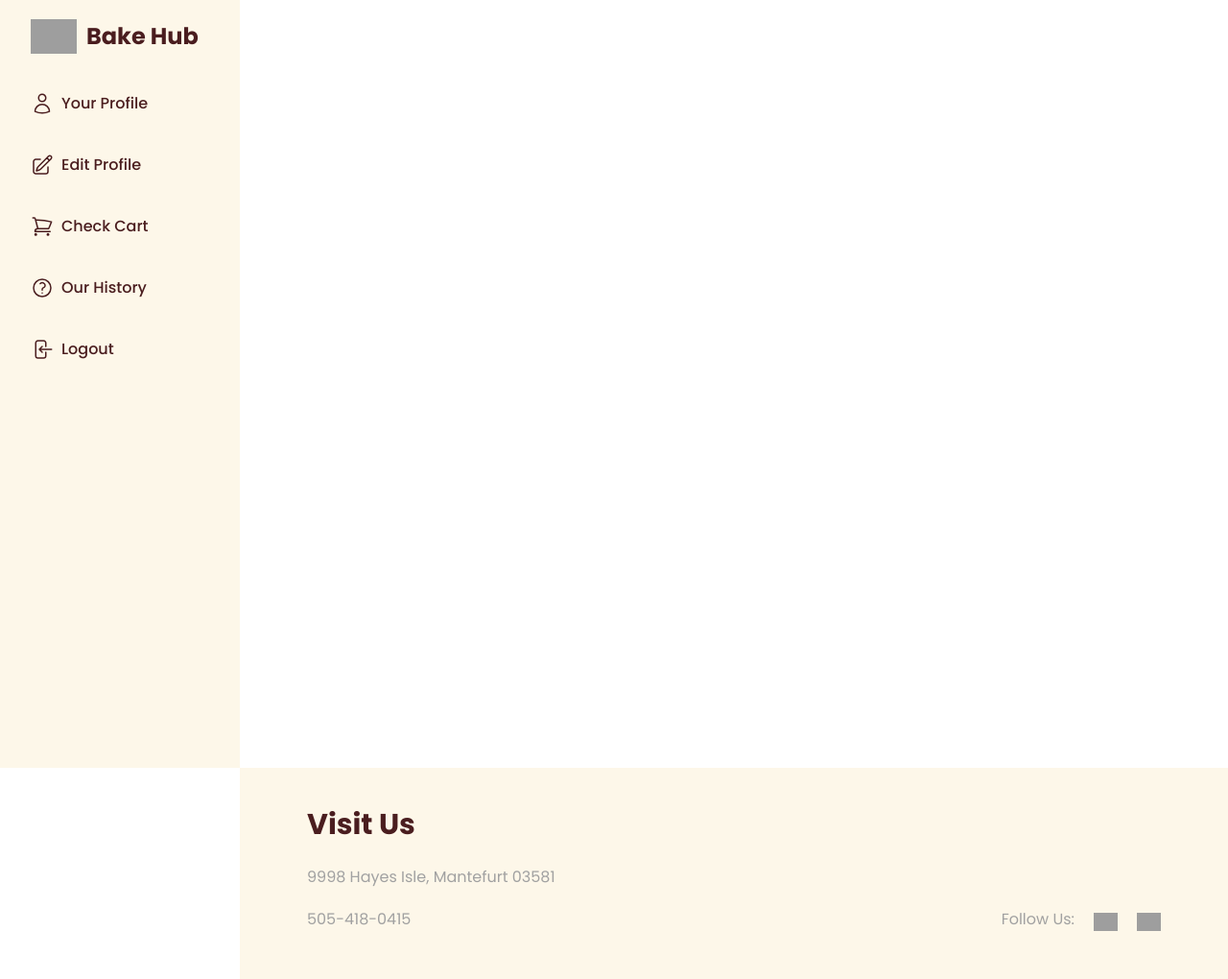
After one commit to Lance19Kent/Bakehub---Static, a PHP site: page /profile.html in a window 1280 px wide. The commit adds this page. Shown: the whole page at 96% size. Run offline with PHP 8.4, Linux system fonts and the light colour scheme; grey boxes are pictures that could not be loaded.

Commit message:
Adding Profile Page pt. 1

```diff
--- /dev/null
+++ b/profile.html
@@ -0,0 +1,81 @@
+<!doctype html>
+<html>
+<head>
+    <meta charset="UTF-8">
+    <meta name="viewport" content="width=device-width, initial-scale=1.0">
+    <link href="/src/output.css" rel="stylesheet">
+    <link rel="preconnect" href="https://fonts.googleapis.com">
+    <link rel="preconnect" href="https://fonts.gstatic.com" crossorigin>
+    <link href="https://fonts.googleapis.com/css2?family=Poppins:ital,wght@0,100;0,200;0,300;0,400;0,500;0,600;0,700;0,800;0,900;1,100;1,200;1,300;1,400;1,500;1,600;1,700;1,800;1,900&display=swap" rel="stylesheet">
+</head>
+<body class="w-full min-h-screen">
+
+    <nav class="min-h-screen w-[250px] bg-(--bg-color) py-5 px-8 fixed">
+        <ul class="text-(--maroon-color) text-[16px] flex gap-10 flex-col font-medium">
+            <li class="flex items-center gap-2.5">
+                <img src="assets/bakehub-logo.svg" alt="Bakehub Logo" class="w-12">
+                <a href="index.html" class="text-(--maroon-color) font-bold text-[24px]">Bake Hub</a>
+            </li>
+            <li class="flex gap-2">
+                <svg xmlns="http://www.w3.org/2000/svg" fill="none" viewBox="0 0 24 24" stroke-width="1.5" stroke="currentColor" class="w-6">
+                <path stroke-linecap="round" stroke-linejoin="round" d="M15.75 6a3.75 3.75 0 1 1-7.5 0 3.75 3.75 0 0 1 7.5 0ZM4.501 20.118a7.5 7.5 0 0 1 14.998 0A17.933 17.933 0 0 1 12 21.75c-2.676 0-5.216-.584-7.499-1.632Z" />
+                </svg>
+
+                <span>Your Profile</span>
+            </li>
+            <li class="flex gap-2">
+                <svg xmlns="http://www.w3.org/2000/svg" fill="none" viewBox="0 0 24 24" stroke-width="1.5" stroke="currentColor" class="w-6">
+                <path stroke-linecap="round" stroke-linejoin="round" d="m16.862 4.487 1.687-1.688a1.875 1.875 0 1 1 2.652 2.652L10.582 16.07a4.5 4.5 0 0 1-1.897 1.13L6 18l.8-2.685a4.5 4.5 0 0 1 1.13-1.897l8.932-8.931Zm0 0L19.5 7.125M18 14v4.75A2.25 2.25 0 0 1 15.75 21H5.25A2.25 2.25 0 0 1 3 18.75V8.25A2.25 2.25 0 0 1 5.25 6H10" />
+                </svg>
+                <span>Edit Profile</span>
+            </li>
+            <li class="flex gap-2">
+                <svg xmlns="http://www.w3.org/2000/svg" fill="none" viewBox="0 0 24 24" stroke-width="1.5" stroke="currentColor" class="w-6">
+                <path stroke-linecap="round" stroke-linejoin="round" d="M2.25 3h1.386c.51 0 .955.343 1.087.835l.383 1.437M7.5 14.25a3 3 0 0 0-3 3h15.75m-12.75-3h11.218c1.121-2.3 2.1-4.684 2.924-7.138a60.114 60.114 0 0 0-16.536-1.84M7.5 14.25 5.106 5.272M6 20.25a.75.75 0 1 1-1.5 0 .75.75 0 0 1 1.5 0Zm12.75 0a.75.75 0 1 1-1.5 0 .75.75 0 0 1 1.5 0Z" />
+                </svg>
+
+
+                <span>Check Cart</span>
+            </li>
+            <li class="flex gap-2">
+                <svg xmlns="http://www.w3.org/2000/svg" fill="none" viewBox="0 0 24 24" stroke-width="1.5" stroke="currentColor" class="w-6">
+                <path stroke-linecap="round" stroke-linejoin="round" d="M9.879 7.519c1.171-1.025 3.071-1.025 4.242 0 1.172 1.025 1.172 2.687 0 3.712-.203.179-.43.326-.67.442-.745.361-1.45.999-1.45 1.827v.75M21 12a9 9 0 1 1-18 0 9 9 0 0 1 18 0Zm-9 5.25h.008v.008H12v-.008Z" />
+                </svg>
+                <span>Our History</span>
+            </li>
+            <li class="flex gap-2">
+                <svg xmlns="http://www.w3.org/2000/svg" fill="none" viewBox="0 0 24 24" stroke-width="1.5" stroke="currentColor" class="w-6">
+                <path stroke-linecap="round" stroke-linejoin="round" d="M15.75 9V5.25A2.25 2.25 0 0 0 13.5 3h-6a2.25 2.25 0 0 0-2.25 2.25v13.5A2.25 2.25 0 0 0 7.5 21h6a2.25 2.25 0 0 0 2.25-2.25V15M12 9l-3 3m0 0 3 3m-3-3h12.75" />
+                </svg>
+
+
+                <span>Logout</span>
+            </li>
+        </ul>
+    </nav>
+
+    <div class="pl-[250px]">
+    <main class="flex-1 w-full min-h-screen">
+
+
+    </main>
+
+    <!-- Footer -->
+    <footer class="w-full h-[220px] bg-(--bg-color) flex px-[70px] items-center py-[50px]">
+        <div class="w-full h-full flex flex-col gap-5 justify-end">
+            <h1 class="text-[30px] font-bold text-(--maroon-color)">Visit Us</h1>
+            <p class="text-[16px] text-(--gray-color)">9998 Hayes Isle, Mantefurt 03581</p>
+            <p class="text-[16px] text-(--gray-color)">505-418-0415</p>
+        </div>
+        <div class="w-full h-full flex gap-5 items-end justify-end">
+            <p class="text-[16px] text-(--gray-color)">Follow Us:</p>
+            <img src="assets/Facebook.svg" class="w-[25px]">
+            <img src="assets/Instagram.svg" class="w-[25px]">
+        </div>
+    </footer>
+    <!--/ Footer  -->
+    </div>
+
+
+</body>
+</html>
--- a/src/output.css
+++ b/src/output.css
@@ -226,8 +232,20 @@
   .min-h-screen {
     min-height: 100vh;
   }
+  .w-4 {
+    width: calc(var(--spacing) * 4);
+  }
   .w-4\.5 {
     width: calc(var(--spacing) * 4.5);
+  }
+  .w-6 {
+    width: calc(var(--spacing) * 6);
+  }
+  .w-10 {
+    width: calc(var(--spacing) * 10);
+  }
+  .w-12 {
+    width: calc(var(--spacing) * 12);
   }
   .w-15 {
     width: calc(var(--spacing) * 15);
@@ -395,14 +437,32 @@
   .p-4 {
     padding: calc(var(--spacing) * 4);
   }
+  .p-10 {
+    padding: calc(var(--spacing) * 10);
+  }
+  .px-2 {
+    padding-inline: calc(var(--spacing) * 2);
+  }
+  .px-2\.5 {
+    padding-inline: calc(var(--spacing) * 2.5);
+  }
+  .px-4 {
+    padding-inline: calc(var(--spacing) * 4);
+  }
   .px-7 {
     padding-inline: calc(var(--spacing) * 7);
+  }
+  .px-8 {
+    padding-inline: calc(var(--spacing) * 8);
   }
   .px-9 {
     padding-inline: calc(var(--spacing) * 9);
   }
   .px-10 {
     padding-inline: calc(var(--spacing) * 10);
+  }
+  .px-13 {
+    padding-inline: calc(var(--spacing) * 13);
   }
   .px-15 {
     padding-inline: calc(var(--spacing) * 15);
@@ -425,8 +485,17 @@
   .py-2\.5 {
     padding-block: calc(var(--spacing) * 2.5);
   }
+  .py-5 {
+    padding-block: calc(var(--spacing) * 5);
+  }
+  .py-7 {
+    padding-block: calc(var(--spacing) * 7);
+  }
   .py-8 {
     padding-block: calc(var(--spacing) * 8);
+  }
+  .py-10 {
+    padding-block: calc(var(--spacing) * 10);
   }
   .py-\[50px\] {
     padding-block: 50px;
@@ -461,8 +536,14 @@
   .pb-\[100px\] {
     padding-bottom: 100px;
   }
+  .pl-2 {
+    padding-left: calc(var(--spacing) * 2);
+  }
   .pl-2\.5 {
     padding-left: calc(var(--spacing) * 2.5);
+  }
+  .pl-\[250px\] {
+    padding-left: 250px;
   }
   .text-center {
     text-align: center;
@@ -484,6 +565,9 @@
   }
   .text-\[20px\] {
     font-size: 20px;
+  }
+  .text-\[24px\] {
+    font-size: 24px;
   }
   .text-\[30px\] {
     font-size: 30px;
@@ -698,6 +795,11 @@
   syntax: "*";
   inherits: false;
 }
+@property --tw-outline-style {
+  syntax: "*";
+  inherits: false;
+  initial-value: solid;
+}
 @property --tw-blur {
   syntax: "*";
   inherits: false;
@@ -770,6 +872,7 @@
       --tw-border-style: solid;
       --tw-leading: initial;
       --tw-font-weight: initial;
+      --tw-outline-style: solid;
       --tw-blur: initial;
       --tw-brightness: initial;
       --tw-contrast: initial;
```
Also changed, not shown: other parts of src/output.css (+49 -0 lines).
